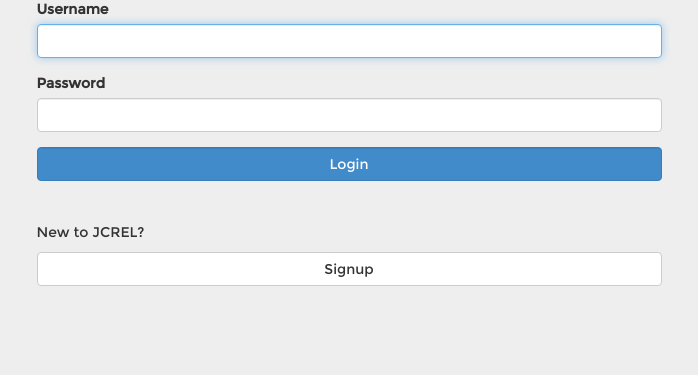
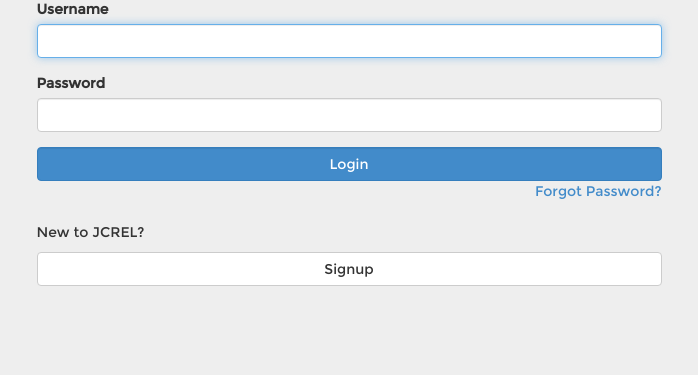
Before and after one commit to roselleebarle04/jcrel-ims, a Django app: template inventory/templates/accounts/login.html in a window 1280 px wide. Shown: the part 184-559 px from the top of the page, without its empty margins (291-989 px from the left). Run offline with Django 3.2, Linux system fonts and the light colour scheme; the template is opened without the code that fills it, so the values that code supplies are empty; some libraries are stand-ins or nearby versions.

Commit message:
Added password reset link

```diff
--- a/inventory/templates/accounts/login.html
+++ b/inventory/templates/accounts/login.html
@@ -24,7 +24,7 @@
         <div class="form-group">
           <input type="submit" class="form-control btn btn-primary btn-block" value="Login" />
           <input type="hidden" name="next" value="{{ next }}" />
-          <!-- <a style="float:right;" href="#">Forgot Password?</a> -->
+          <a style="float:right;" href="/password/reset">Forgot Password?</a>
         </div>
         <div class="form-group">
           <hr>
```
